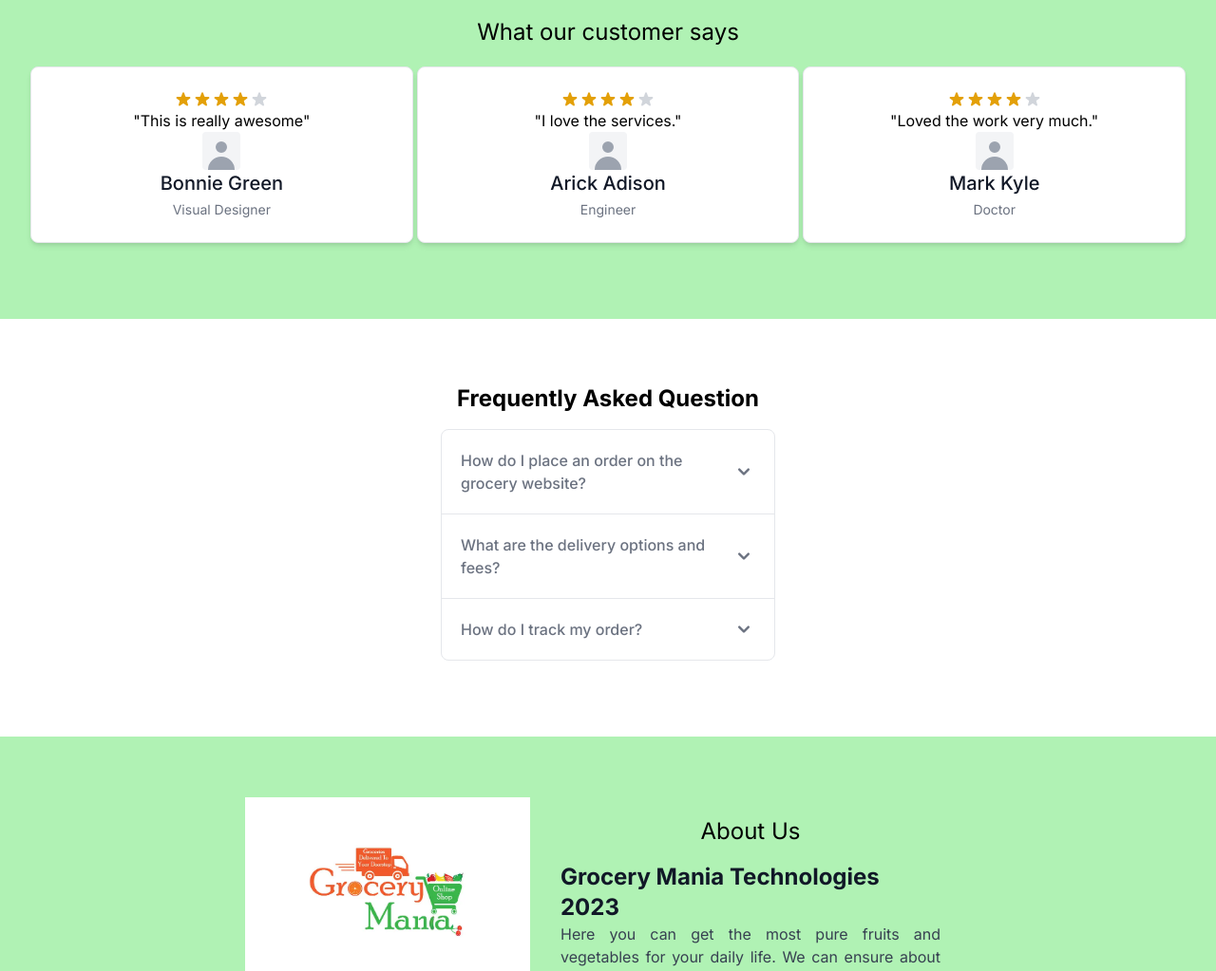
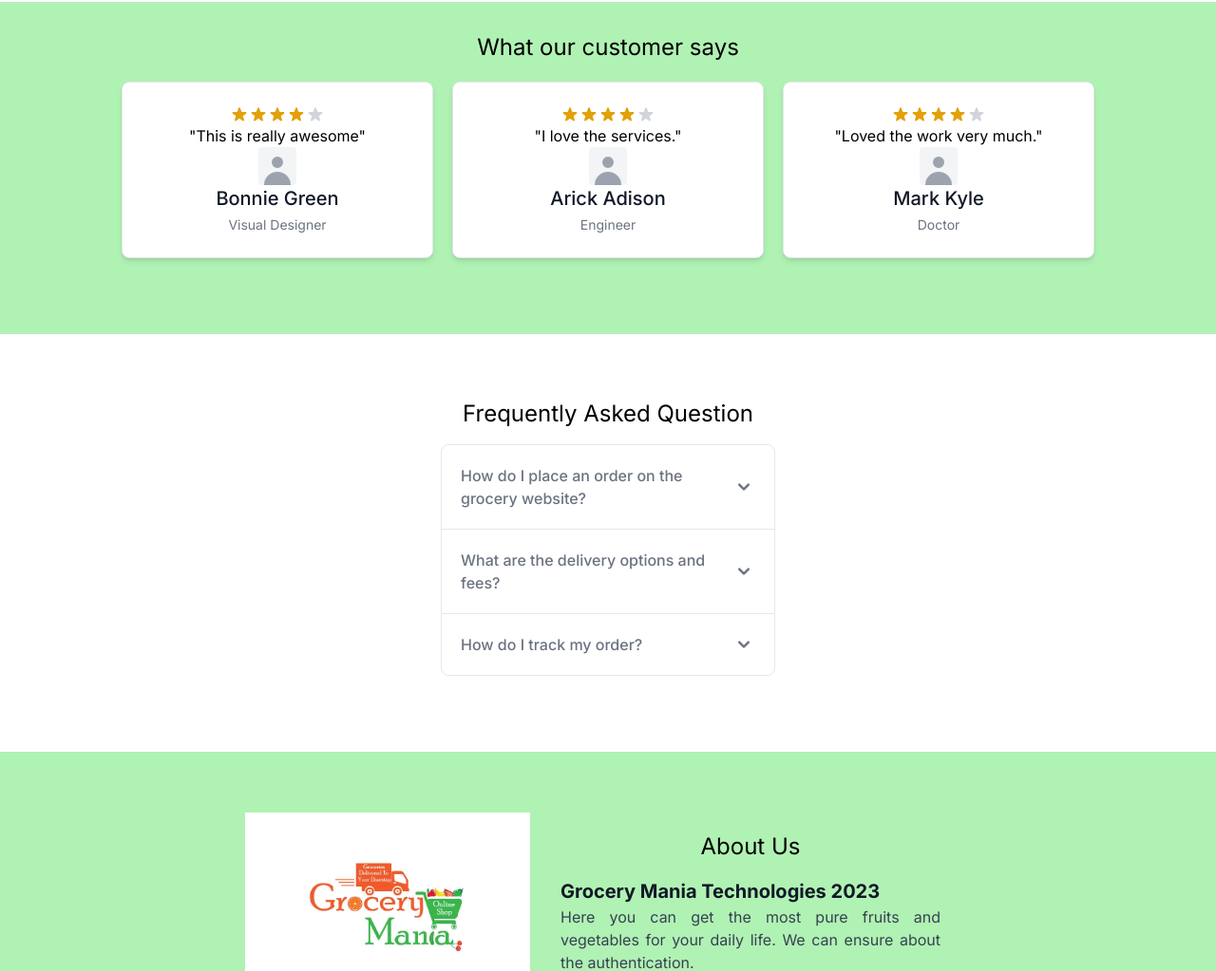
Before and after one commit to Marufhossain112/grocery-mania, a Next.js app: page / in a window 1280 px wide. Shown: the part 276-1299 px from the top of the page at 95% size. Built offline with nearby package versions, Linux system fonts and the light colour scheme; no server answers.

Commit message:
Home page updated

```diff
--- a/src/app/globals.css
+++ b/src/app/globals.css
@@ -107,6 +107,24 @@
   .featured-card-container {
     width: 100%;
   }
+  .aboutUs-card-container {
+    background: #b0f2b4;
+    margin: 3rem 0;
+    padding: 2rem;
+    gap: 1rem;
+    flex-direction: column;
+  }
+  .company-title {
+    font-size: 1.125rem;
+  }
+  /* .testimonial-container {
+    flex-direction: row;
+    padding: 0rem 6rem 0rem 6rem;
+    gap: 1.25rem;
+  } */
+  .testimonial-card {
+    width: 100%;
+  }
 }
 .newsletter-container {
   margin-top: 2rem;
@@ -149,6 +167,14 @@
   }
   .featured-card-container {
     width: 25rem;
+  }
+  /* .testimonial-container {
+    flex-direction: row;
+    padding: 0rem 6rem 0rem 6rem;
+    gap: 1.25rem;
+  } */
+  .testimonial-card {
+    width: 100%;
   }
 }
 
@@ -197,11 +223,16 @@
     gap: 2rem;
     margin-top: 7rem;
   }
+  .featured-card-container {
+    width: 18rem;
+  }
   .testimonial-container {
     flex-direction: row;
+    padding: 0rem 6rem 0rem 6rem;
+    gap: 1.25rem;
   }
-  .featured-card-container {
-    width: 18rem;
+  .testimonial-card {
+    width: 60%;
   }
 }
 
@@ -250,11 +281,18 @@
     gap: 2rem;
     margin-top: 7rem;
   }
+
+  .featured-card-container {
+    width: 18rem;
+  }
+
   .testimonial-container {
     flex-direction: row;
+    padding: 0rem 6rem 0rem 6rem;
+    gap: 1.25rem;
   }
-  .featured-card-container {
-    width: 18rem;
+  .testimonial-card {
+    width: 60%;
   }
 }
 
@@ -311,12 +349,32 @@
   }
   .testimonial-container {
     flex-direction: row;
+    padding: 0rem 6rem 0rem 6rem;
+    gap: 1.25rem;
   }
   .featured-card-container {
     width: 18rem;
   }
-  #faq{
+  #faq {
     padding: 0 29rem;
+  }
+  .aboutUs-card-container {
+    background: #b0f2b4;
+    margin: 3rem 0;
+    padding: 4rem;
+    gap: 2rem;
+    flex-direction: row;
+  }
+  .company-title {
+    font-size: 1.25rem;
+  }
+  /* .testimonial-container {
+    flex-direction: row;
+    padding: 0rem 6rem 0rem 6rem;
+    gap: 1.25rem;
+  } */
+  .testimonial-card {
+    width: 60%;
   }
 }
 /* Add this CSS to your stylesheet or component */
--- a/src/ui/FAQCard.tsx
+++ b/src/ui/FAQCard.tsx
@@ -4,7 +4,7 @@ import FAQ from './FAQ';
 const FAQCard = () => {
     return (
         <div id='faq'>
-            <h3 style={{marginBottom:"1rem"}} className='text-center font-bold text-2xl pt-5 pb-4 '>
+            <h3 style={{ marginBottom: "1rem" }} className='text-center text-2xl pt-5 pb-4 '>
                 Frequently Asked Question
             </h3>
             <FAQ />
--- a/src/ui/Featured.tsx
+++ b/src/ui/Featured.tsx
@@ -47,7 +47,7 @@ export default function ECommerceCard() {
     };
     return (
         <>
-            <h3 className='text-center  text-2xl py-3'>Featured Products</h3>
+            <h3 className='text-center  text-2xl py-3 ' style={{marginBottom:"1rem"}}>Featured Products</h3>
             <div className='container  mx-auto px-4 flex justify-center flex-wrap gap-4'>
                 {
                     data?.map((product: any, index: number) => (
--- a/src/ui/Review.tsx
+++ b/src/ui/Review.tsx
@@ -5,7 +5,7 @@ const { Item } = Dropdown;
 export default function Review() {
     return (
         <div className='flex  justify-center  items-center gap-1 testimonial-container'>
-            <Card style={{ width: "100%" }}>
+            <Card className="testimonial-card">
                 <div className="flex flex-col items-center pb-10">
                     <Rating>
                         <Rating.Star />
@@ -24,7 +24,7 @@ export default function Review() {
                     </span>
                 </div>
             </Card>
-            <Card style={{ width: "100%" }}>
+            <Card className="testimonial-card">
                 <div className="flex flex-col items-center pb-10 card-container">
                     {/* <Avatar /> */}
                     <Rating>
@@ -44,7 +44,7 @@ export default function Review() {
                     </span>
                 </div>
             </Card>
-            <Card style={{ width: "100%" }}>
+            <Card className="testimonial-card">
                 <div className="flex flex-col items-center pb-10">
                     {/* <Avatar /> */}
                     <Rating>
--- a/src/ui/components/AboutUsCard.tsx
+++ b/src/ui/components/AboutUsCard.tsx
@@ -17,12 +17,7 @@ import React from 'react';
 
 const AboutUsCard = () => {
     return (
-        <div className='flex justify-center' style={{
-            background: "#b0f2b4", margin: "3rem 0",
-            padding: "4rem",
-            gap: "2rem"
-        }}>
-
+        <div className='flex justify-center aboutUs-card-container'>
             <div>
                 <Image src="/assets/grocery-mania.webp" alt='img' width={300} height={300} />
             </div>
@@ -31,7 +26,7 @@ const AboutUsCard = () => {
                 <h3 style={{ marginBottom: "1rem" }} className='text-center text-2xl pt-5 pb-4 '>
                     About Us
                 </h3>
-                <h5 className="text-2xl font-bold tracking-tight text-gray-900 dark:text-white">
+                <h5 className="company-title font-bold tracking-tight text-gray-900 dark:text-white">
                     <p>
                         Grocery Mania Technologies 2023
                     </p>
```
